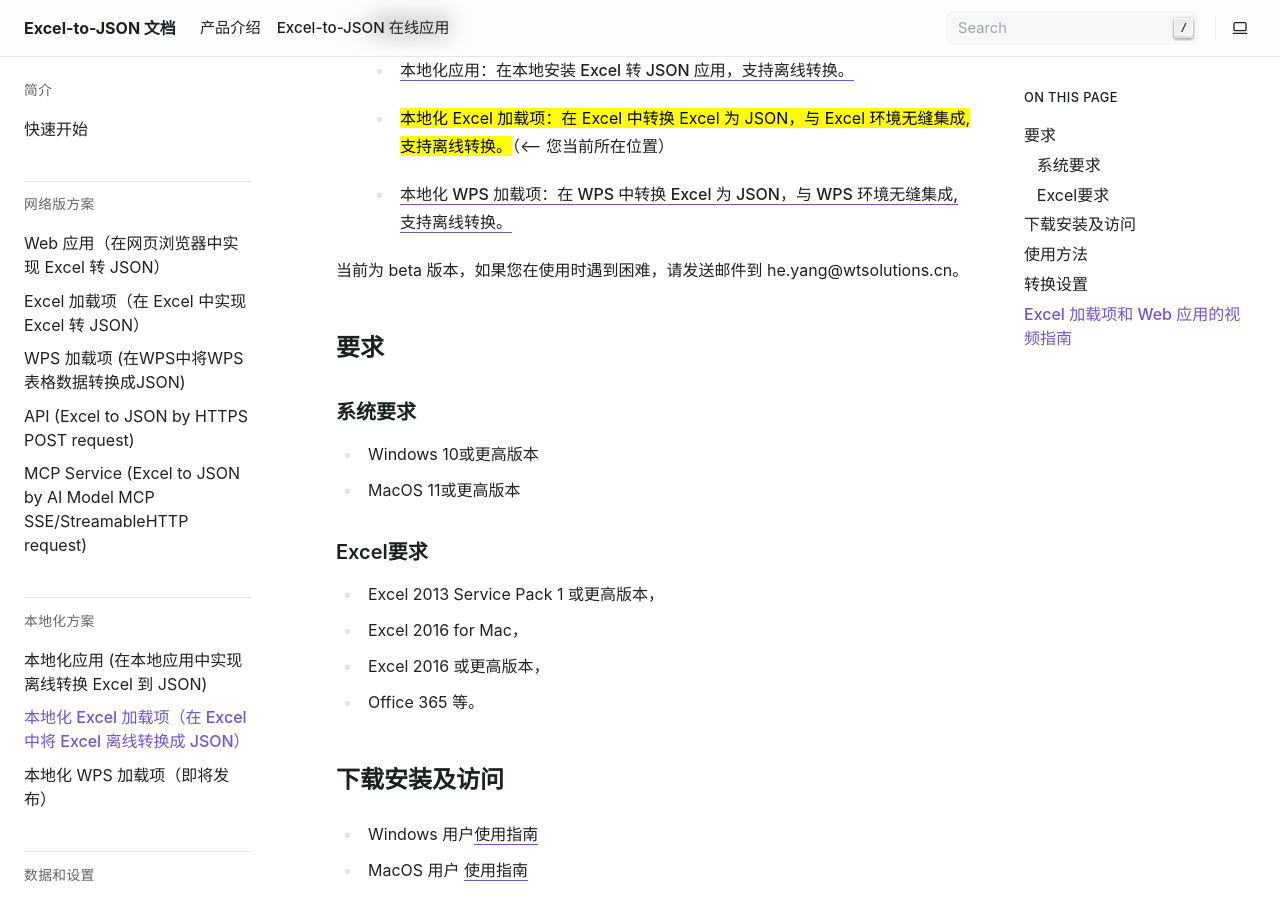
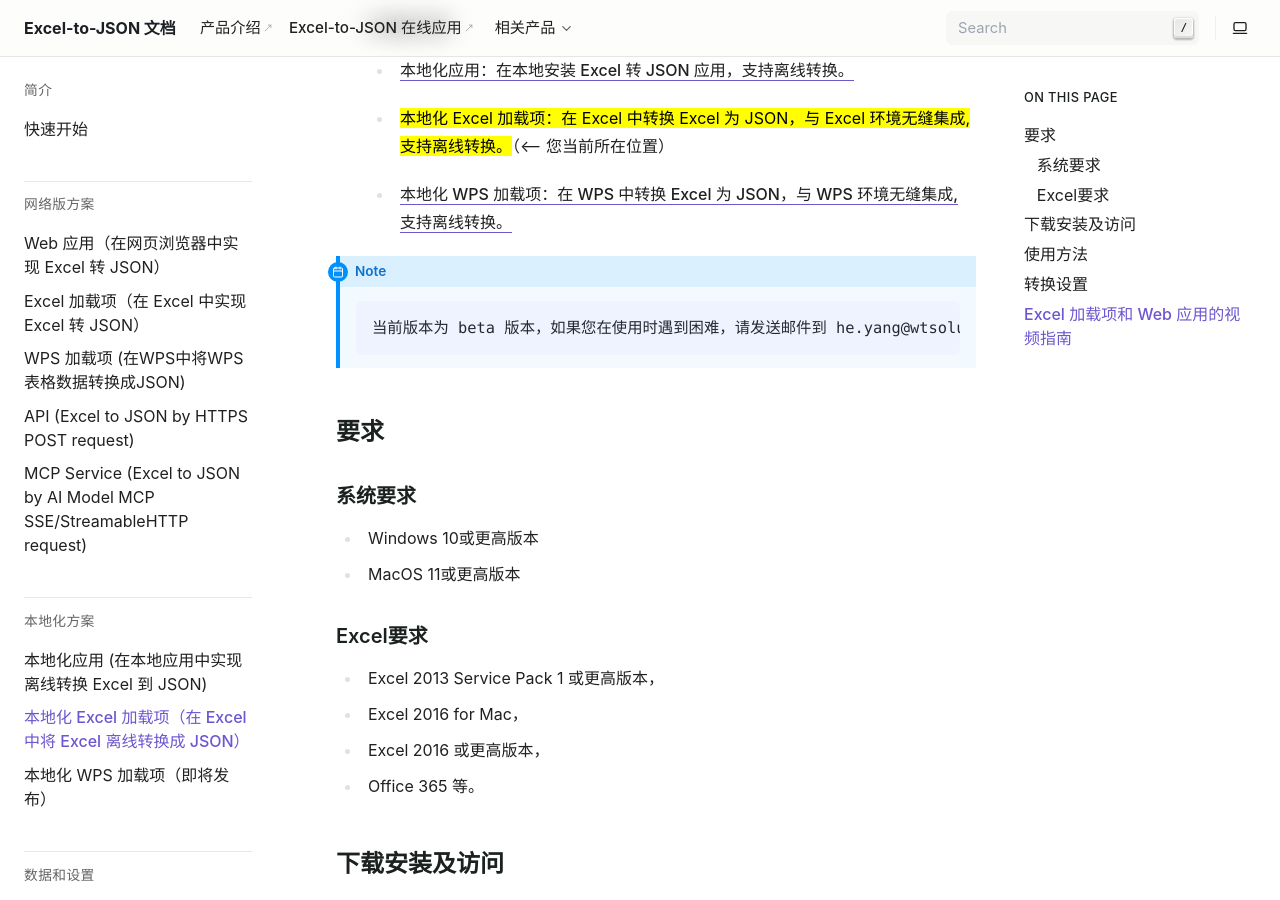
Before and after one commit to he-yang/Excel-to-JSON-zh-CN, a Sphinx documentation site: the page built from source/LocalExcelAddin.md, in a window 1280 px wide and 900 px high, scrolled down 520 px. Built offline with Sphinx 7.4.7, drawn with Linux system fonts in a browser that asks for light colours.

Commit message:
update navbar and amo

```diff
--- a/source/LocalExcelAddin.md
+++ b/source/LocalExcelAddin.md
@@ -13,7 +13,9 @@
   - <mark>本地化 Excel 加载项：在 Excel 中转换 Excel 为 JSON，与 Excel 环境无缝集成, 支持离线转换。</mark>（<-- 您当前所在位置）
   - [本地化 WPS 加载项：在 WPS 中转换 Excel 为 JSON，与 WPS 环境无缝集成, 支持离线转换。](LocalWPSAddin.md)
 
-当前为 beta 版本，如果您在使用时遇到困难，请发送邮件到 he.yang@wtsolutions.cn。
+:::{note}
+    当前版本为 beta 版本，如果您在使用时遇到困难，请发送邮件到 he.yang@wtsolutions.cn。
+:::
 
 ## 要求
 
--- a/source/conf.py
+++ b/source/conf.py
@@ -31,6 +31,7 @@ source_suffix = {
     '.txt': 'markdown',
     '.md': 'markdown',
 }
+myst_enable_extensions = ["colon_fence"]
 
 # -- Options for HTML output -------------------------------------------------
 # https://www.sphinx-doc.org/en/master/usage/configuration.html#options-for-html-output
@@ -45,12 +46,30 @@ html_theme_options = {
     "nav_links": [
         {
             "title": "产品介绍",
-            "url": "https://s.wtsolutions.cn/excel-json-product.html"
+            "url": "https://s.wtsolutions.cn/excel-json-product.html",
+            "external": True
         },
         {
             "title": "Excel-to-JSON 在线应用",
-            "url": "https://s.wtsolutions.cn/excel-to-json.html"
+            "url": "https://s.wtsolutions.cn/excel-to-json.html",
+            "external": True
         },
+        {
+            "title": "相关产品",
+            "url": "products",
+            "children": [
+                {
+                    "title": "JSON-to-Excel",
+                    "url": "https://s.wtsolutions.cn/excel-json-product.html",
+                    "external": True
+                },
+                {
+                    "title": "Sheet-to-Doc",
+                    "url": "https://s.wtsolutions.cn/sheet-to-doc-product.html",
+                    "external": True
+                }
+            ]
+        }
     ]
 }
 
```
